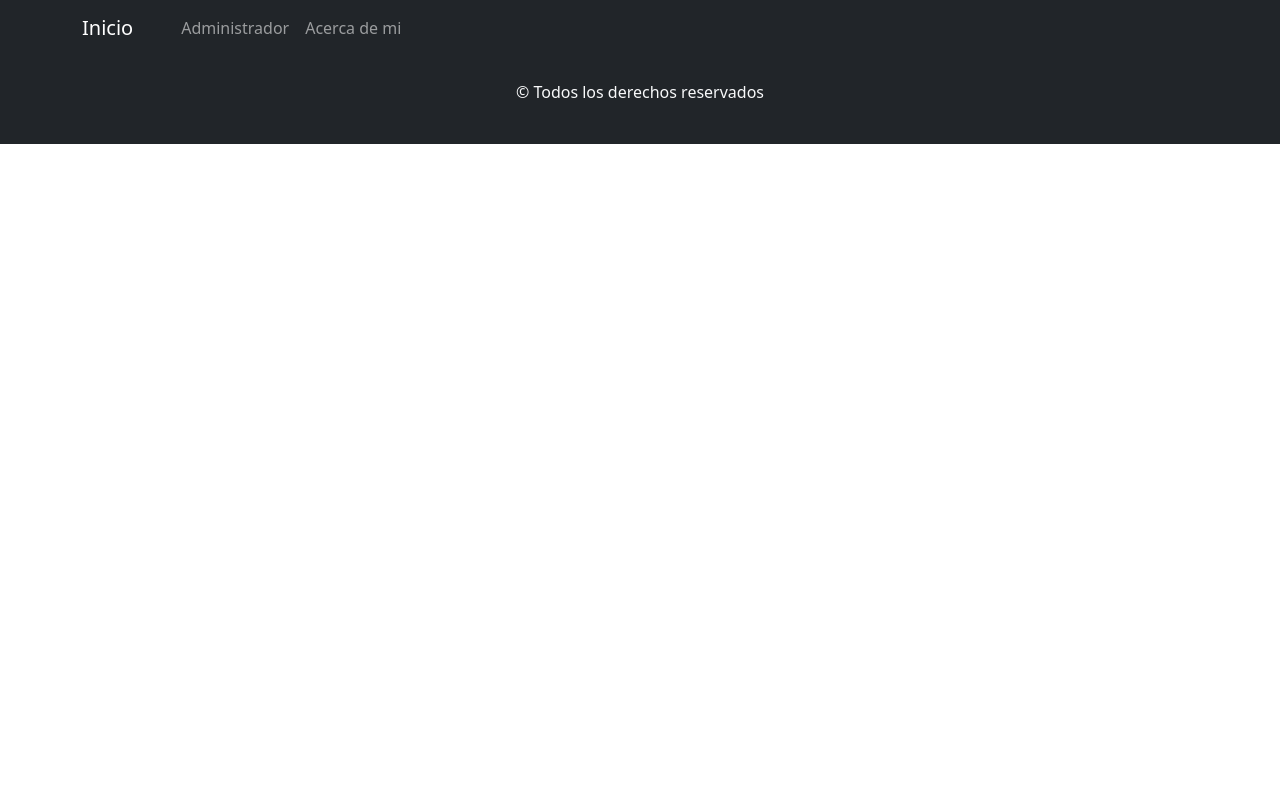
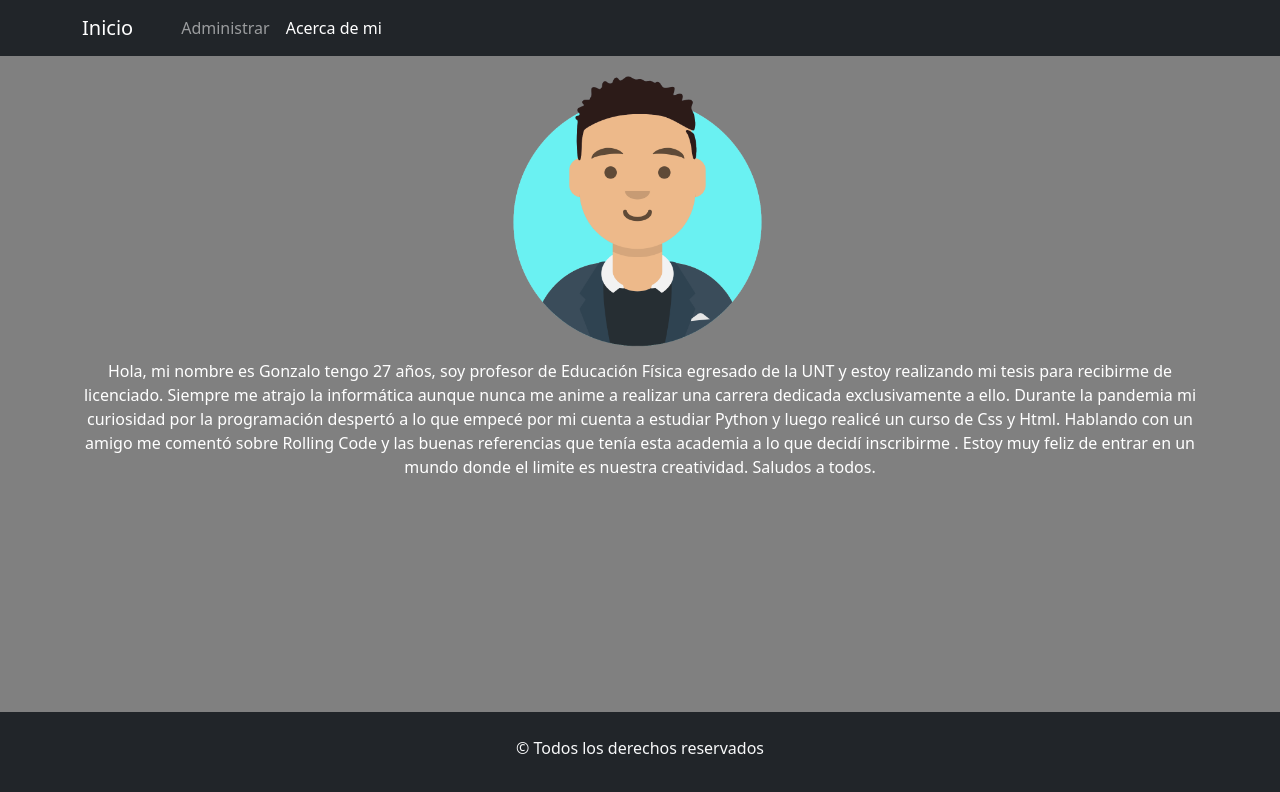
Before and after one commit to gonzalogg94/Blog-Notas, a React (Create React App) app: page /nosotros in a window 1280 px wide. Shown: the top 792 px of the page. Built offline with nearby package versions, Linux system fonts and the light colour scheme.

Commit message:
agregue pagina acerca de nosotros y configure algunas rutas en router dom

```diff
--- a/src/App.jsx
+++ b/src/App.jsx
@@ -3,6 +3,9 @@ import Inicio from "./components/views/Inicio"
 import Menu from "./components/common/Menu"
 import Footer from "./components/common/Footer"
 import "bootstrap/dist/css/bootstrap.min.css";
+import "../src/style.css"
+import Nosotros from "./components/views/Nosotros";
+
 
 
 
@@ -12,6 +15,7 @@ function App() {
 <Menu></Menu>
 <Routes>
   <Route exact path="/" element={<Inicio></Inicio>} ></Route>
+  <Route exact path="/nosotros" element={<Nosotros></Nosotros>} ></Route>
 </Routes>
 <Footer></Footer>
 </BrowserRouter>
--- a/src/components/common/Menu.jsx
+++ b/src/components/common/Menu.jsx
@@ -1,19 +1,22 @@
 import Container from 'react-bootstrap/Container';
 import Nav from 'react-bootstrap/Nav';
 import Navbar from 'react-bootstrap/Navbar';
-import { Link } from 'react-router-dom';
+import { Link,NavLink } from 'react-router-dom';
 
 
 const Menu = () => {
     return (
         <section>
-
         <Navbar bg="dark" variant="dark">
         <Container>
           <Navbar.Brand as={Link} to="/">Inicio</Navbar.Brand>
           <Nav className="me-auto ps-4">
-            <Nav.Link to="/administrador">Administrador</Nav.Link>
-            <Nav.Link to="/author">Acerca de mi</Nav.Link>
+            <NavLink end className="nav-item nav-link" to="/administrador">
+              Administrar
+            </NavLink>
+            <NavLink end className="nav-item nav-link" to="/nosotros">
+              Acerca de mi
+            </NavLink>
           </Nav>
         </Container>
       </Navbar>
--- a/src/components/views/Inicio.jsx
+++ b/src/components/views/Inicio.jsx
@@ -1,12 +1,14 @@
 import React from 'react';
-import { Container,Row } from 'react-bootstrap';
+import { Card, Container,Row } from 'react-bootstrap';
+import CardReceta from './Receta/CardReceta';
 
 const Inicio = () => {
     return (
-       <Container>
-        <h1 className='display-2 text-center'>Lista De Recetas</h1>
-        <hr />
+       <Container className='mainSection pt-3'>
+        <h1 className='display-2 text-center text-white'>Lista De Recetas</h1>
+        <hr className='text-white' />
         <Row xs={1} md={4} className="g-4">
+            <CardReceta></CardReceta>
       </Row>
        </Container>
     );
--- /dev/null
+++ b/src/components/views/Nosotros.jsx
@@ -0,0 +1,26 @@
+import React from 'react';
+import { Container } from 'react-bootstrap';
+import gonzalo from "../img/gonzalo.png"
+
+const Nosotros = () => {
+    return (
+        <Container className='mainSection'>
+        <section className='text-center'>
+            <img className='w-25' src={gonzalo} alt="avatar de gonzalo" />
+            <p className='text-center text-white'>Hola, mi nombre es Gonzalo tengo 27 años, soy profesor de
+                        Educación Física egresado de la UNT y estoy realizando mi tesis
+                        para recibirme de licenciado. Siempre me atrajo la informática
+                        aunque nunca me anime a realizar una carrera dedicada
+                        exclusivamente a ello. Durante la pandemia mi curiosidad por la
+                        programación despertó a lo que empecé por mi cuenta a estudiar
+                        Python y luego realicé un curso de Css y Html. Hablando con un
+                        amigo me comentó sobre Rolling Code y las buenas referencias que
+                        tenía esta academia a lo que decidí inscribirme . Estoy muy
+                        feliz de entrar en un mundo donde el limite es nuestra
+                        creatividad. Saludos a todos.</p>
+        </section>
+        </Container>
+    );
+};
+
+export default Nosotros;
--- a/src/components/views/Receta/CardReceta.jsx
+++ b/src/components/views/Receta/CardReceta.jsx
@@ -0,0 +1,20 @@
+import Button from 'react-bootstrap/Button';
+import Card from 'react-bootstrap/Card';
+
+const CardReceta = () => {
+    return (
+        <Card className='mt-5'>
+      <Card.Img variant="top" src="holder.js/100px180" />
+      <Card.Body>
+        <Card.Title>Titulo</Card.Title>
+        <Card.Text>
+          Some quick example text to build on the card title and make up the
+          bulk of the card's content.
+        </Card.Text>
+        <Button variant="primary">Conocer mas</Button>
+      </Card.Body>
+    </Card>
+    );
+};
+
+export default CardReceta;
--- /dev/null
+++ b/src/style.css
@@ -0,0 +1,12 @@
+body{
+    background-color: grey;
+}
+#root{
+    display: flex;
+    flex-direction: column;
+    min-height: 100vh;
+}
+
+.mainSection{
+    flex-grow: 1;
+}
```
Also changed, not shown: src/components/views/Error404.jsx (deleted, +0 -11 lines), src/components/img/gonzalo.png (added).
